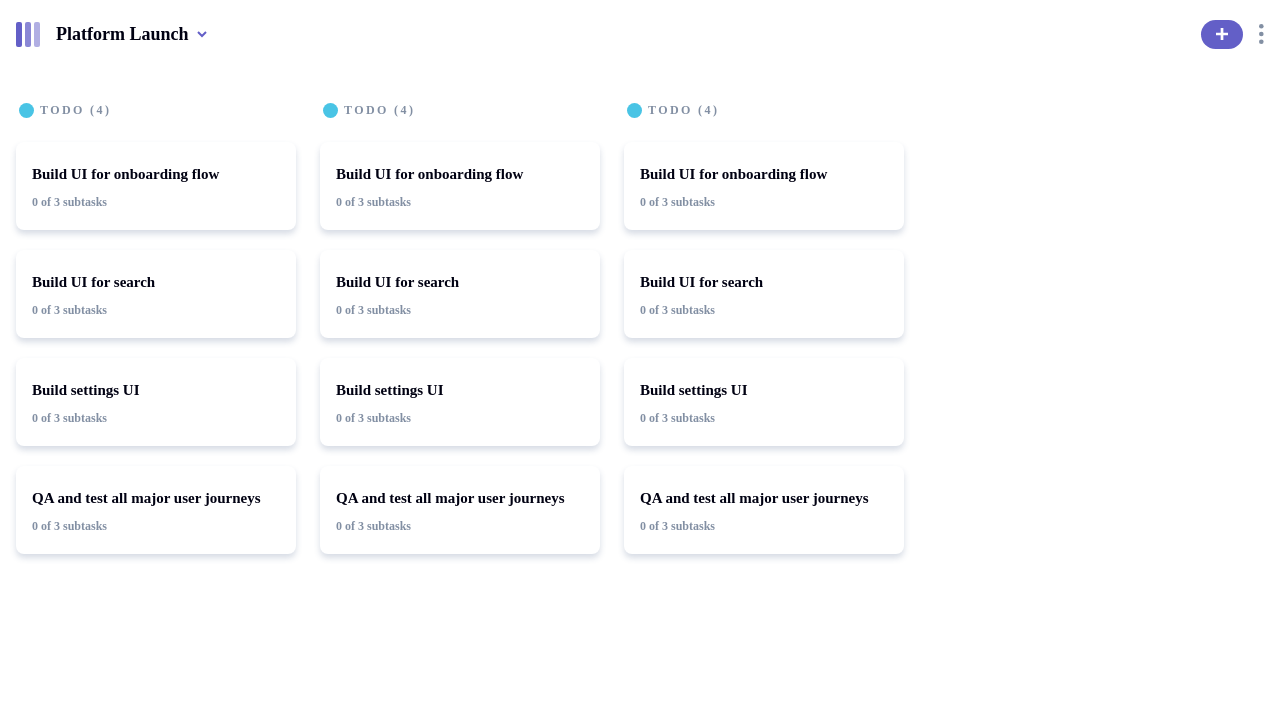
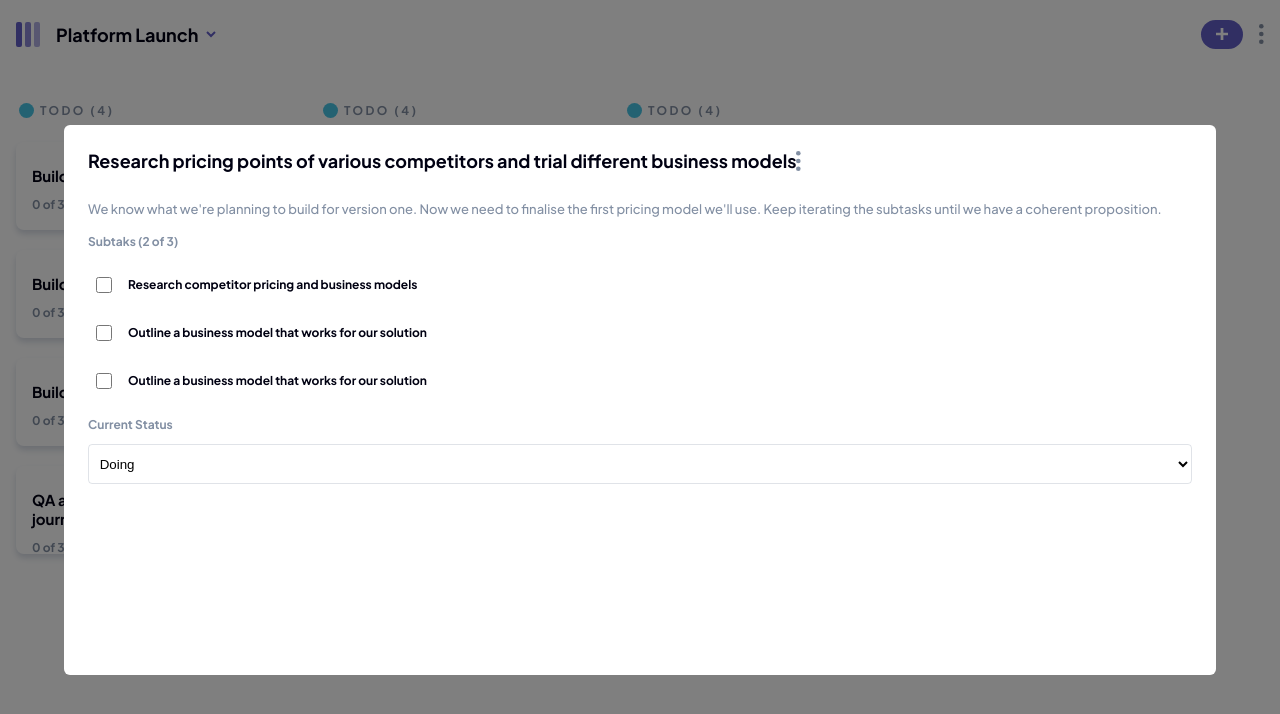
Before and after one commit to surrealgee/kanban-task-management-web-app, a React (Vite) app: page / in a window 1280 px wide. Shown: the top 714 px of the page. Built offline with nearby package versions, Linux system fonts and the light colour scheme.

Commit message:
Build static task modal

```diff
--- a/src/App.jsx
+++ b/src/App.jsx
@@ -3,18 +3,24 @@ import styled from "styled-components";
 
 import Header from "./components/Header";
 import Board from "./components/Board";
+import TaskModal from "./components/TaskModal";
+import ModalBackDrop from "./components/ModalBackDrop";
 
 function App() {
   return (
     <StyledApp>
       <Header />
       <Board />
+      <ModalBackDrop>
+        <TaskModal />
+      </ModalBackDrop>
     </StyledApp>
   );
 }
 
 const StyledApp = styled.div`
   min-height: 100vh;
+  position: relative;
 `;
 
 export default App;
--- /dev/null
+++ b/src/components/ModalBackDrop.jsx
@@ -0,0 +1,16 @@
+import styled from "styled-components";
+
+function ModalBackDrop({ children }) {
+  return <StyledModalBackDrop>{children}</StyledModalBackDrop>;
+}
+
+const StyledModalBackDrop = styled.div`
+  position: fixed;
+  background: rgba(0, 0, 0, 0.5);
+  width: 100vw;
+  height: 100vh;
+  top: 0;
+  left: 0;
+`;
+
+export default ModalBackDrop;
--- /dev/null
+++ b/src/components/TaskModal.jsx
@@ -0,0 +1,134 @@
+import styled from "styled-components";
+
+import iconVerticalEllipsis from "../assets/icon-vertical-ellipsis.svg";
+
+function TaskModal() {
+  return (
+    <StyledTaskModal>
+      <div className="title-container">
+        <h2>
+          Research pricing points of various competitors and trial different
+          business models
+        </h2>
+        <img src={iconVerticalEllipsis} alt="three vertical dots" />
+      </div>
+      <p>
+        We know what we're planning to build for version one. Now we need to
+        finalise the first pricing model we'll use. Keep iterating the subtasks
+        until we have a coherent proposition.
+      </p>
+      <div className="subtaks-container">
+        <h3>Subtaks (2 of 3)</h3>
+        <div className="subtask">
+          <input type="checkbox" />
+          <label htmlFor="#">
+            Research competitor pricing and business models
+          </label>
+        </div>
+        <div className="subtask">
+          <input type="checkbox" />
+          <label htmlFor="#">
+            Outline a business model that works for our solution
+          </label>
+        </div>
+        <div className="subtask">
+          <input type="checkbox" />
+          <label htmlFor="#">
+            Outline a business model that works for our solution
+          </label>
+        </div>
+        <div className="status-container">
+          <h3>Current Status</h3>
+          <select name="" id="">
+            <option value="">Doing</option>
+          </select>
+        </div>
+      </div>
+    </StyledTaskModal>
+  );
+}
+
+const StyledTaskModal = styled.div`
+  background: #fff;
+  padding: 1.5em;
+  position: fixed;
+  top: 0;
+  bottom: 0;
+  left: 0;
+  right: 0;
+  margin: auto;
+  width: 90%;
+  height: 50vh;
+  min-height: 550px;
+  border-radius: 6px;
+
+  .title-container {
+    display: flex;
+    align-items: center;
+  }
+
+  h2 {
+    font-family: "Plus Jakarta Sans";
+    font-size: 1.125rem;
+    line-height: 1.3;
+    color: #000112;
+    margin: 0;
+  }
+
+  p {
+    font-family: "Plus Jakarta Sans";
+    font-weight: 500;
+    font-size: 0.8125rem;
+    line-height: 1.77;
+    color: #828fa3;
+    margin-top: 2em;
+  }
+
+  h3 {
+    font-family: "Plus Jakarta Sans";
+    font-weight: 700;
+    font-size: 0.75rem;
+    line-height: 15px;
+    color: #828fa3;
+  }
+
+  .subtask {
+    display: flex;
+    gap: 1em;
+    padding: 1em 0.5em;
+  }
+
+  input {
+    width: 16px;
+    height: 16px;
+    flex-basis: 16px;
+    margin: 0;
+  }
+
+  label {
+    font-family: "Plus Jakarta Sans";
+    font-weight: 700;
+    font-size: 0.75rem;
+    line-height: 15px;
+    color: #000112;
+    flex-basis: 80%;
+  }
+
+  input:checked + label {
+    text-decoration-line: line-through;
+    color: #000112;
+    opacity: 0.5;
+  }
+
+  select {
+    width: 100%;
+    height: 40px;
+    outline: none;
+    border: 1px solid rgba(130, 143, 163, 0.25);
+    border-radius: 4px;
+    background: none;
+    padding: 0.5em;
+  }
+`;
+
+export default TaskModal;
--- a/src/index.css
+++ b/src/index.css
@@ -1,3 +1,5 @@
+@import url("https://fonts.googleapis.com/css2?family=Plus+Jakarta+Sans:wght@400;500;700&display=swap");
+
 * {
   box-sizing: border-box;
 }
```
